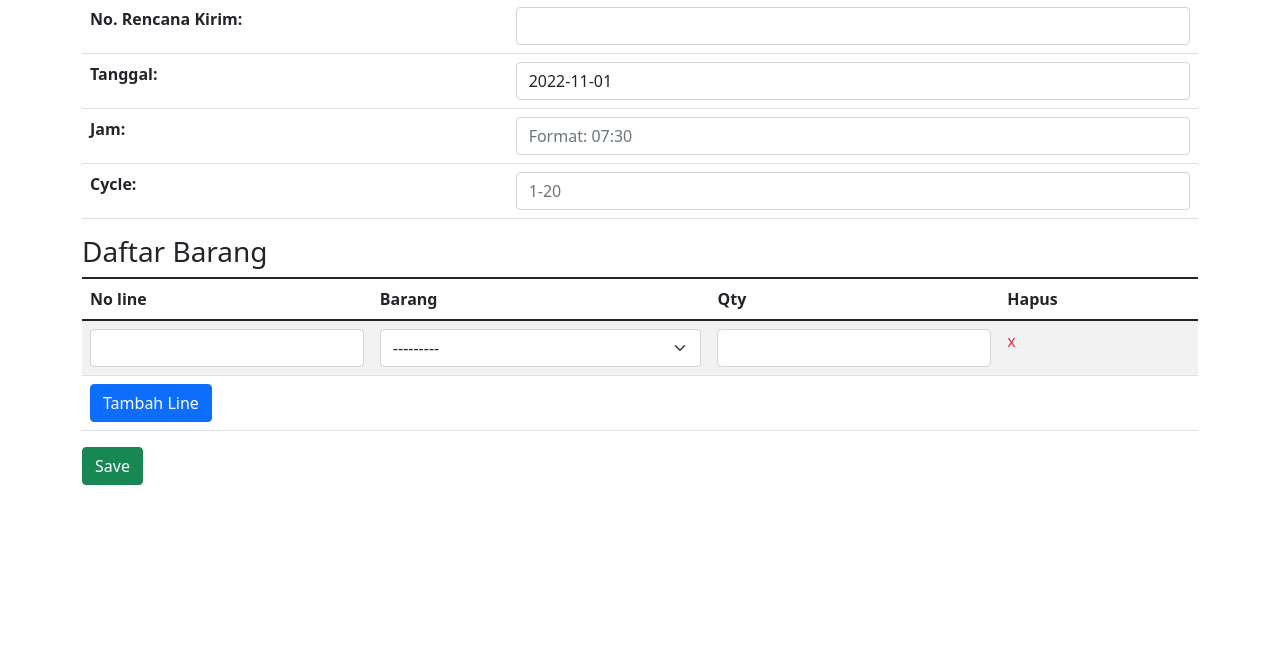
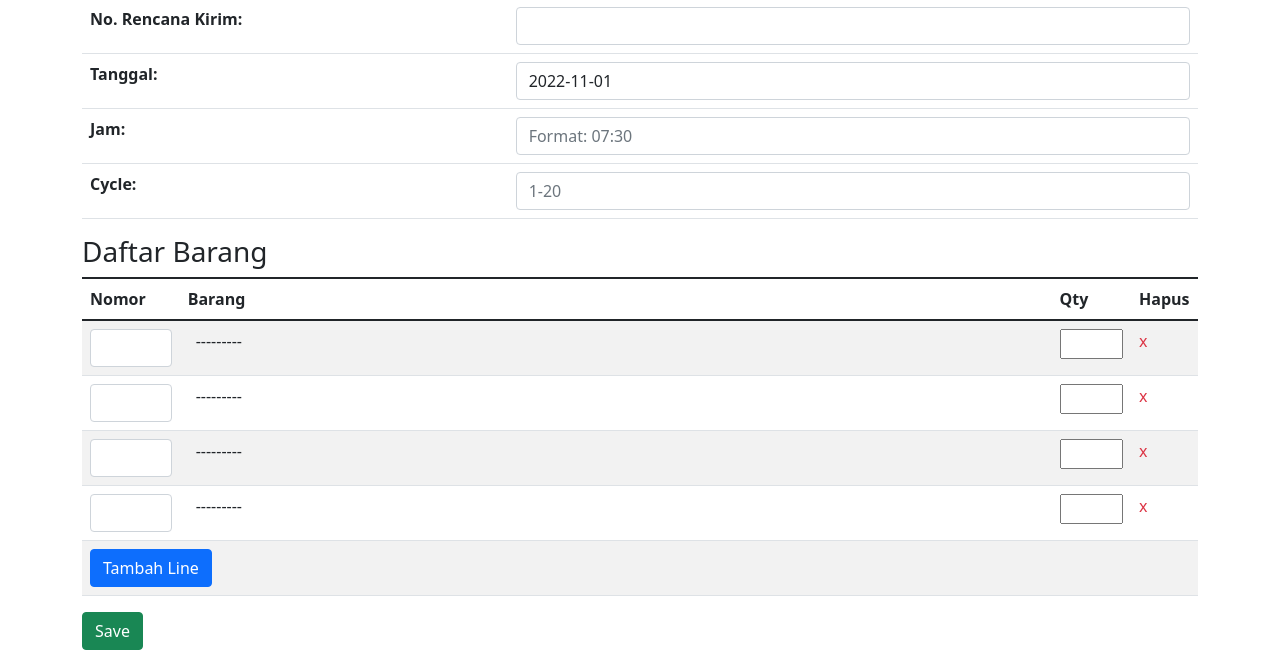
Before and after one commit to criespy/PartNumberScanner, a Django app: page /buat_rencana_kirim in a window 1280 px wide. Shown: the part 148-800 px from the top of the page. Run offline with Django 3.2, Linux system fonts and the light colour scheme; the visitor is signed in with stand-in values (Sample User, id 1); data that the repository does not hold is empty; some libraries are stand-ins or nearby versions.

Commit message:
Improve Buat Rencana Kirim in Select Barang with search function

```diff
--- a/scanner/forms.py
+++ b/scanner/forms.py
@@ -6,12 +6,10 @@ from django.forms.models import inlineformset_factory
 import qrcode
 
 BarangFormset = inlineformset_factory(
-    RencanaKirim, RencanaKirimDetail, fields=(['no_line','barang','qty']), extra=1, can_delete=True, widgets={
+    RencanaKirim, RencanaKirimDetail, fields=(['no_line','barang','qty']), labels=({'no_line':'Nomor'}), extra=4, can_delete=True, widgets={
             'no_line' : forms.TextInput({'class':'form-control', 'size':'1','value':''}),
-            'rencana_kirim' : forms.Select({'class':'form-control'}),
-            'barang' : forms.Select({'class':'form-select', 'data-live-search':'true'}),
-            'description' : forms.TextInput({'class':'form-control'}),
-            'qty' : forms.TextInput({'class':'form-control', 'size':'1'}),
+            'barang' : forms.Select({'class':'select2 col-12', 'style':'width:850px'}),
+            'qty' : forms.TextInput({'class':'', 'size':'1'}),
         }
 )
 
@@ -62,6 +60,7 @@ class FormRencanaKirimDetail(ModelForm):
     class Meta:
         model = RencanaKirimDetail
         fields = ['no_line','barang','qty']
+        labels = {'no_line':'Nomor'}
 
         widgets = {
             'no_line' : forms.TextInput({'class':'form-control', 'size':'2','value':'1','disabled':'true'}),
--- a/templates/rencanakirim_createview.html
+++ b/templates/rencanakirim_createview.html
@@ -70,4 +70,13 @@
       $('.selectpicker').selectpicker();
     });
 </script>
+<link href="https://cdn.jsdelivr.net/npm/select2@4.0.13/dist/css/select2.min.css" rel="stylesheet" />
+<script src="https://cdn.jsdelivr.net/npm/select2@4.0.13/dist/js/select2.min.js"></script>
+<script>
+    $(document).ready(function() {
+      $('.select2').select2({
+        theme: 'bootstrap-5',
+      });
+    });
+</script>
 {% endblock content %}
--- a/templates/rencanakirim_updateview.html
+++ b/templates/rencanakirim_updateview.html
@@ -47,8 +47,8 @@
     <script src="{% static 'js/jquery.formset.js' %}"></script>
     <script id="django-admin-form-add-constants" src="/static/admin/js/change_form.js" async=""></script>
 
-    <link rel="stylesheet" href="https://cdnjs.cloudflare.com/ajax/libs/bootstrap-select/1.13.18/css/bootstrap-select.min.css" integrity="sha512-ARJR74swou2y0Q2V9k0GbzQ/5vJ2RBSoCWokg4zkfM29Fb3vZEQyv0iWBMW/yvKgyHSR/7D64pFMmU8nYmbRkg==" crossorigin="anonymous" referrerpolicy="no-referrer" />
-    <script src="https://cdnjs.cloudflare.com/ajax/libs/bootstrap-select/1.13.18/js/bootstrap-select.min.js" integrity="sha512-yDlE7vpGDP7o2eftkCiPZ+yuUyEcaBwoJoIhdXv71KZWugFqEphIS3PU60lEkFaz8RxaVsMpSvQxMBaKVwA5xg==" crossorigin="anonymous" referrerpolicy="no-referrer"></script>
+    <!--link rel="stylesheet" href="https://cdnjs.cloudflare.com/ajax/libs/bootstrap-select/1.13.18/css/bootstrap-select.min.css" integrity="sha512-ARJR74swou2y0Q2V9k0GbzQ/5vJ2RBSoCWokg4zkfM29Fb3vZEQyv0iWBMW/yvKgyHSR/7D64pFMmU8nYmbRkg==" crossorigin="anonymous" referrerpolicy="no-referrer" />
+    <script src="https://cdnjs.cloudflare.com/ajax/libs/bootstrap-select/1.13.18/js/bootstrap-select.min.js" integrity="sha512-yDlE7vpGDP7o2eftkCiPZ+yuUyEcaBwoJoIhdXv71KZWugFqEphIS3PU60lEkFaz8RxaVsMpSvQxMBaKVwA5xg==" crossorigin="anonymous" referrerpolicy="no-referrer"></script-->
 
 <script type="text/javascript">
     $('.formset_row').formset({
```
